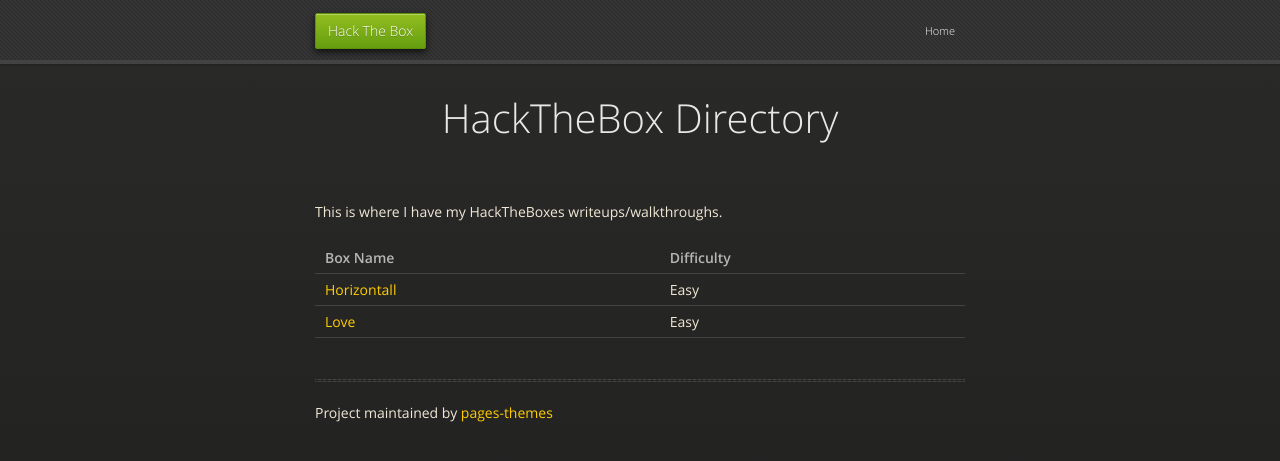
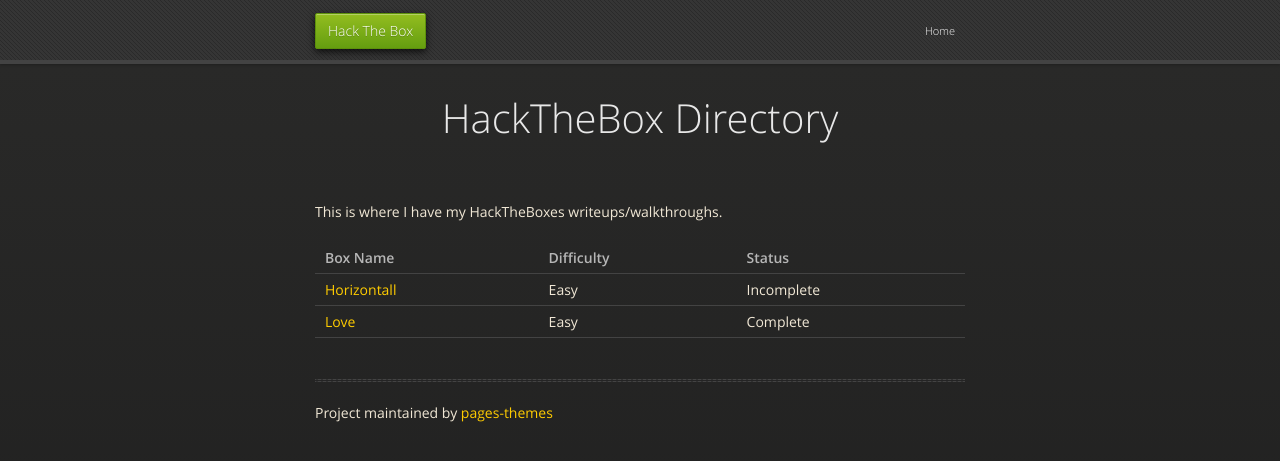
Before and after one commit to pages-themes/midnight, a Jekyll site: the page built from HackTheBox.md, in a window 1280 px wide. Shown: the top 461 px of the page. Built offline with Jekyll 4.4.1, drawn with Linux system fonts in a browser that asks for light colours.

Commit message:
Update HackTheBox.md

```diff
--- a/HackTheBox.md
+++ b/HackTheBox.md
@@ -5,7 +5,7 @@ title: HackTheBox Directory
 This is where I have my HackTheBoxes writeups/walkthroughs.
 <br />
 
-| Box Name  | Difficulty |
+| Box Name  | Difficulty | Status |
 | ------------- | ------------- |
-| <a href="https://susmdt.github.io/Nigerald/HTB/Horizontall"> Horizontall </a>  | Easy |
-| <a href="https://susmdt.github.io/Nigerald/HTB/Love"> Love </a>  | Easy |
+| <a href="https://susmdt.github.io/Nigerald/HTB/Horizontall"> Horizontall </a>  | Easy | Incomplete |
+| <a href="https://susmdt.github.io/Nigerald/HTB/Love"> Love </a>  | Easy | Complete |
```
